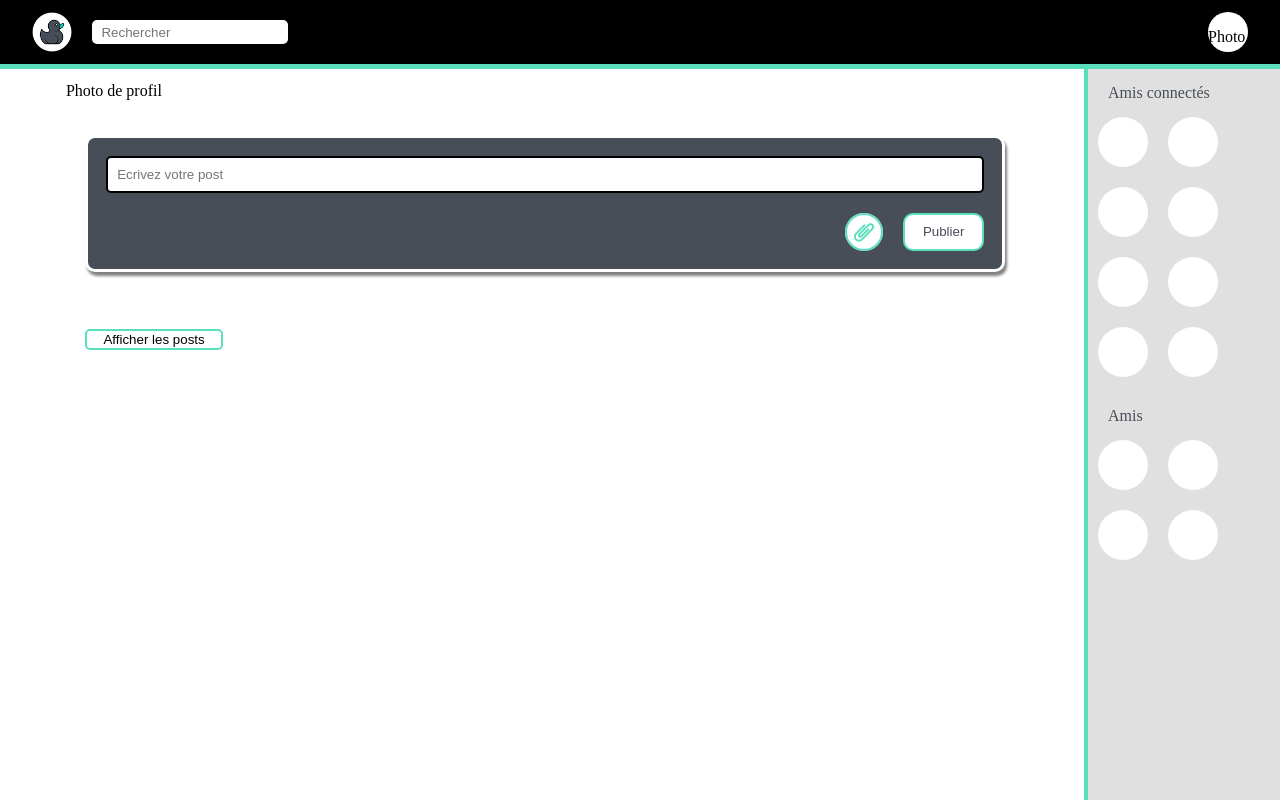
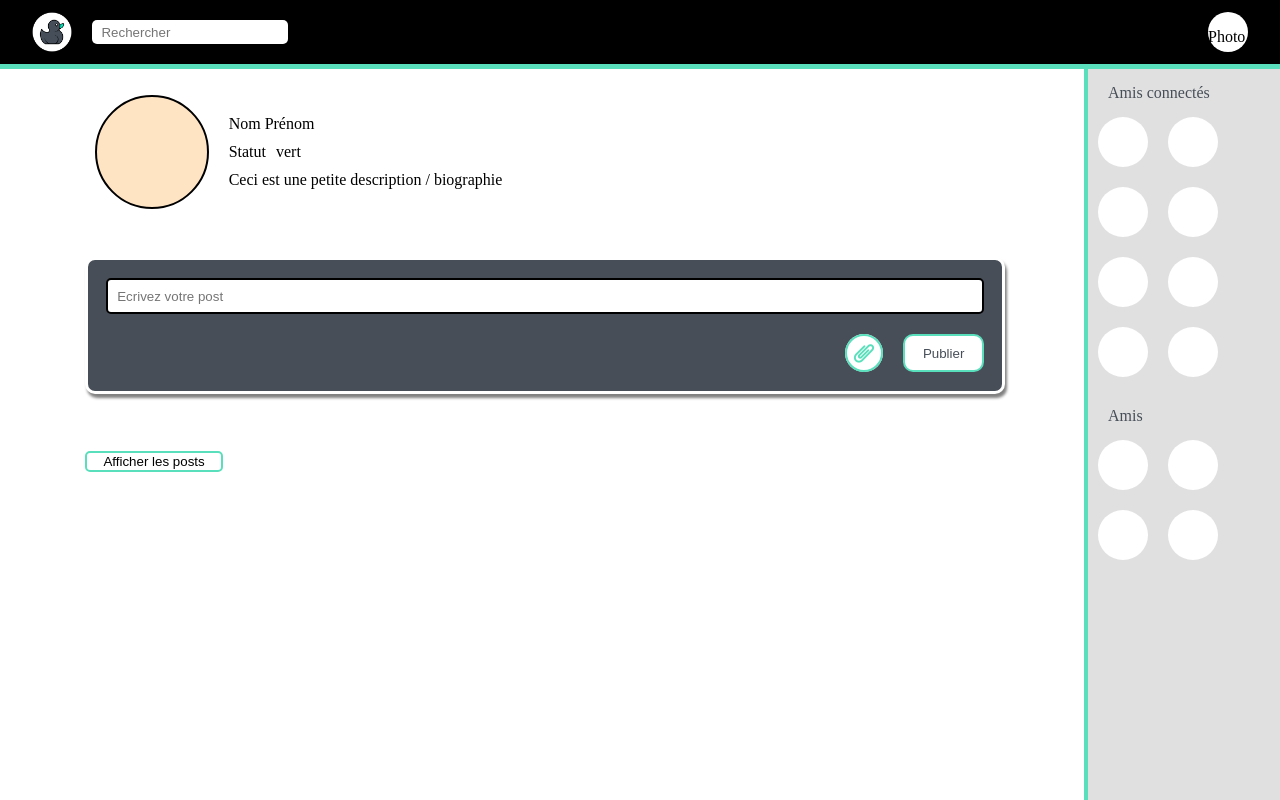
Before and after one commit to Steph06600/Bocalac, a Vue app: page /profile in a window 1280 px wide. Built offline with nearby package versions, Linux system fonts and the light colour scheme.

Commit message:
css page profil

```diff
--- a/src/views/ProfileView.vue
+++ b/src/views/ProfileView.vue
@@ -5,7 +5,17 @@
       <ModifProfile v-show="page == 'edit'"></ModifProfile>
     </div>
     <div v-show="page == 'profile'">
-      <p @click="changePageToEdit">Photo de profil</p>
+      <div class="infosProfil">
+        <div class="pdp" @click="changePageToEdit"></div>
+        <div class="textInfosProfil">
+          <p>Nom Prénom</p>
+          <div class="statut">
+            <p>Statut</p>
+            <div class="pastilleStatut">vert</div>
+          </div>
+          <p>Ceci est une petite description / biographie</p>
+        </div>
+      </div>
       <Postcontainer />
     </div>
   </div>
@@ -47,8 +57,36 @@ export default {
 </script>
 
 <style scoped>
+.infosProfil {
+  display: flex;
+  gap: 20px;
+  margin: 3%;
+}
+
+.textInfosProfil {
+  display: flex;
+  flex-direction: column;
+  gap: 10px;
+  justify-content: center;
+}
+
+.pdp {
+  width: 110px;
+  height: 110px;
+  border: 2px solid black;
+  border-radius: 50%;
+  background-color: bisque;
+}
+
+.statut {
+  display: flex;
+  align-items: center;
+  gap: 10px;
+}
+
 p {
   cursor: pointer;
+  margin: 0;
 }
 
 .content {
```
